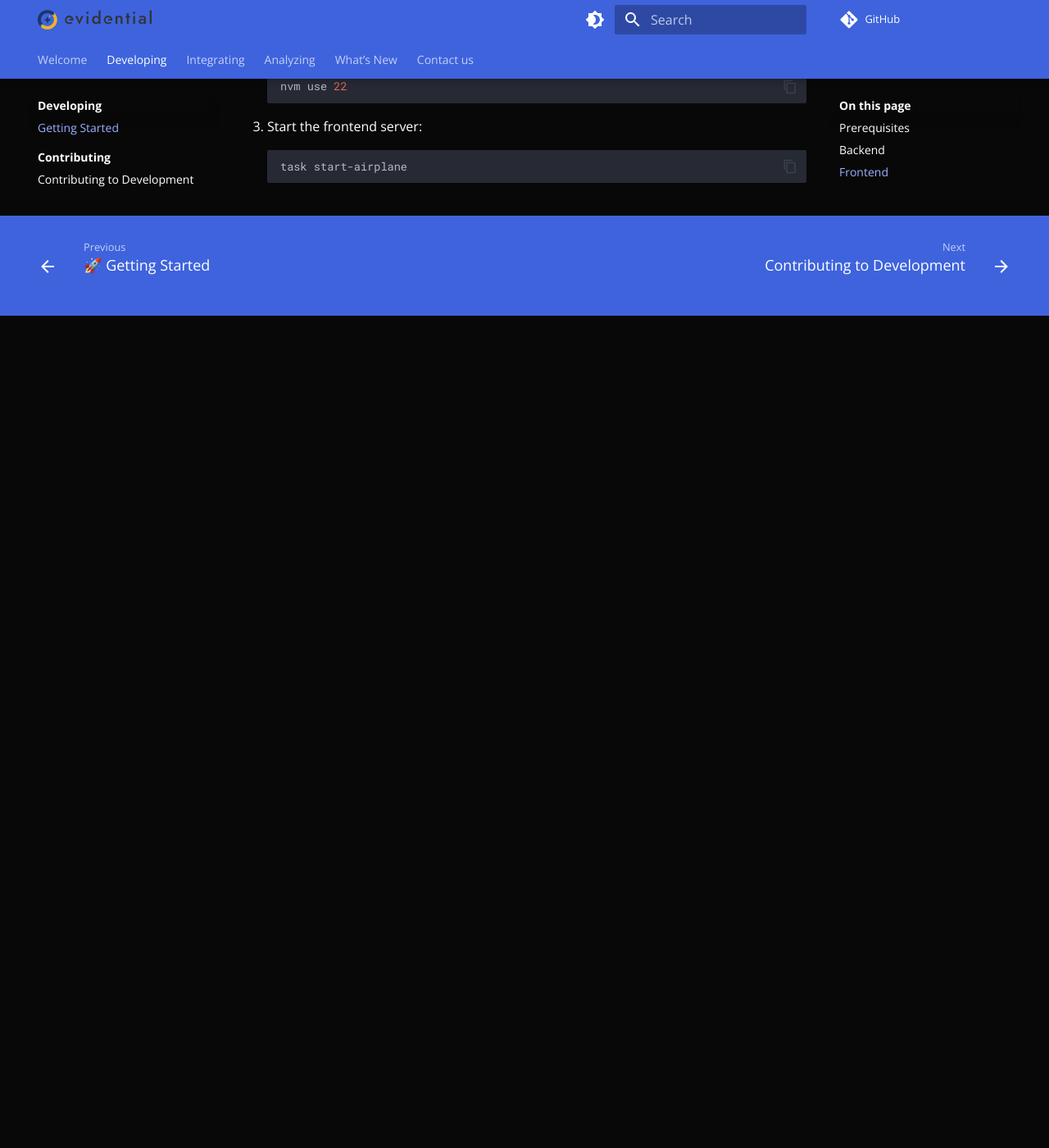
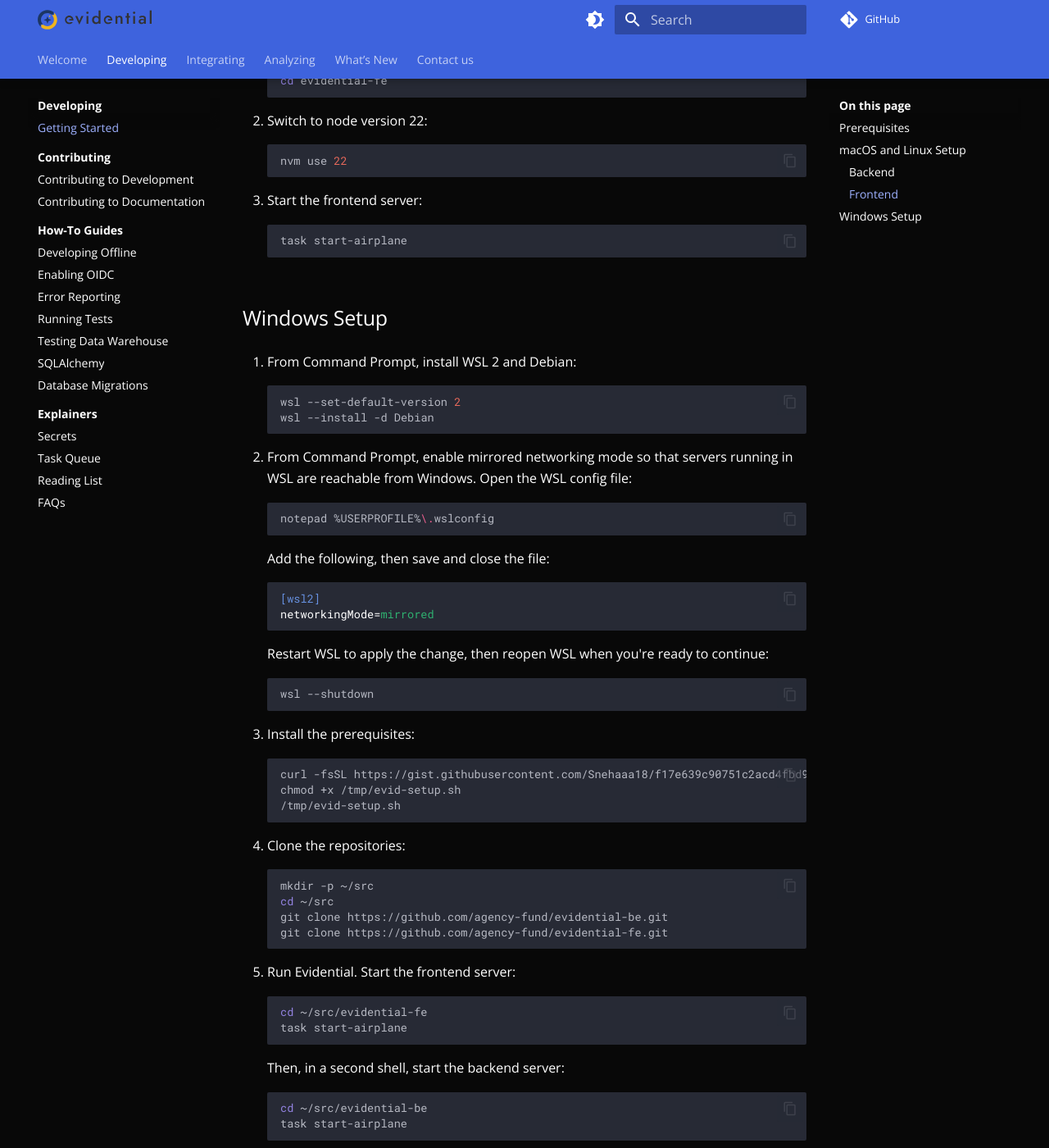
Before and after one commit to agency-fund/evidential-docs, an MkDocs documentation site: the page built from docs/development/getting-started-dev.md, in a window 1280 px wide and 1400 px high, scrolled down 1769 px. Shown: the whole window at 82% size. Built offline with MkDocs 1.6.1 and Material for MkDocs 9.7.7, drawn with Linux system fonts in a browser that asks for light colours; comment, search, counter and statistics services are not loaded; before the commit the page ends 2154 px from its top, so only the background shows below that; some of the changed text lies outside the part shown.

Commit message:
Updated Windows setup docs

````diff
--- a/docs/development/getting-started-dev.md
+++ b/docs/development/getting-started-dev.md
@@ -22,7 +22,11 @@
 
 1. Install [NodeJS](https://nodejs.org/en/download) version 22.
 
-## Backend
+## macOS and Linux Setup
+
+On Windows, start with [Windows Setup](#windows-setup), then follow these steps inside WSL.
+
+### Backend
 
 Follow the steps below to get a local development environment running.
 
@@ -69,7 +73,7 @@
     uv run pre-commit install
     ```
 
-## Frontend
+### Frontend
 
 1. Check out the [https://github.com/agency-fund/evidential-fe](https://github.com/agency-fund/evidential-fe) repository:
 
@@ -89,3 +93,63 @@
     ```shell
     task start-airplane
     ```
+
+## Windows Setup
+
+1. From Command Prompt, install WSL 2 and Debian:
+
+    ```shell
+    wsl --set-default-version 2
+    wsl --install -d Debian
+    ```
+
+1. From Command Prompt, enable mirrored networking mode so that servers running in WSL are reachable from Windows.
+    Open the WSL config file:
+
+    ```shell
+    notepad %USERPROFILE%\.wslconfig
+    ```
+
+    Add the following, then save and close the file:
+
+    ```ini
+    [wsl2]
+    networkingMode=mirrored
+    ```
+
+    Restart WSL to apply the change, then reopen WSL when you're ready to continue:
+
+    ```shell
+    wsl --shutdown
+    ```
+
+1. Install the prerequisites:
+
+    ```shell
+    curl -fsSL https://gist.githubusercontent.com/Snehaaa18/f17e639c90751c2acd4fbd93f04c1608/raw/e3a85bffc762c3f4b73edba91a3301e83e70c151/evid-setup.sh -o /tmp/evid-setup.sh
+    chmod +x /tmp/evid-setup.sh
+    /tmp/evid-setup.sh
+    ```
+
+1. Clone the repositories:
+
+    ```shell
+    mkdir -p ~/src
+    cd ~/src
+    git clone https://github.com/agency-fund/evidential-be.git
+    git clone https://github.com/agency-fund/evidential-fe.git
+    ```
+
+1. Run Evidential. Start the frontend server:
+
+    ```shell
+    cd ~/src/evidential-fe
+    task start-airplane
+    ```
+
+    Then, in a second shell, start the backend server:
+
+    ```shell
+    cd ~/src/evidential-be
+    task start-airplane
+    ```
````
